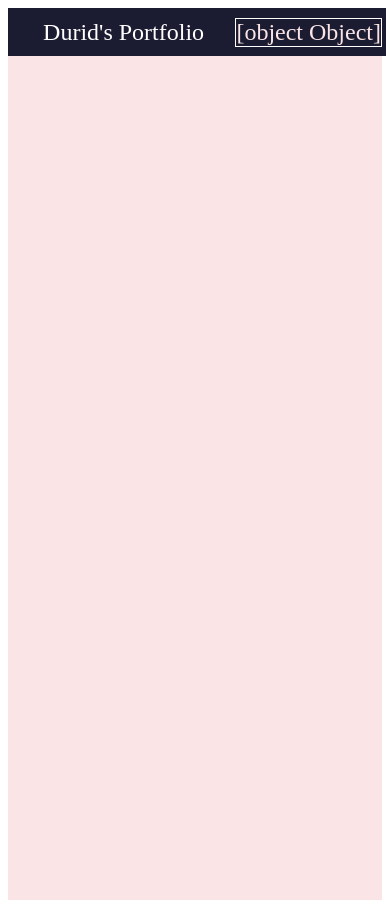
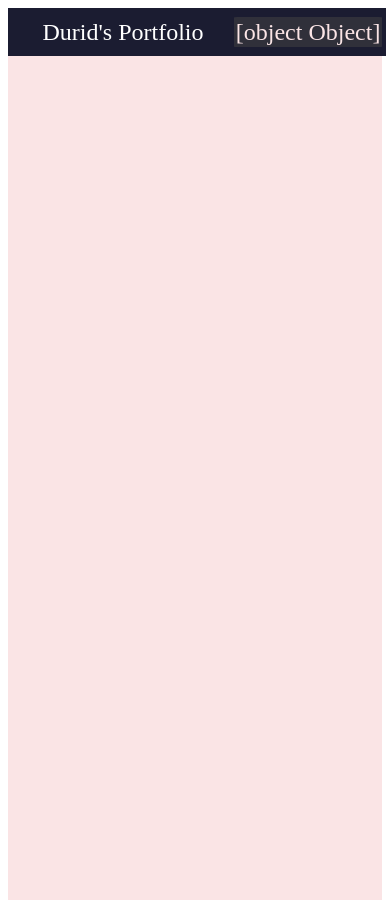
Before and after one commit to durid-ah/durid-ah.github.io, a Next.js app: page / in a window 390 px wide. Built offline with nearby package versions, Linux system fonts and the light colour scheme.

Commit message:
removed hamburger button border and added a lighter background color to it

```diff
--- a/component/layout.module.css
+++ b/component/layout.module.css
@@ -45,7 +45,9 @@
 
    .menuIcon {
       display: inline-flex;
-      border: 1px solid white;
+      border-radius: 2%;
+      padding: 0.1rem;
       align-self: center;
+      background-color: #30303a;
    }
 }
```
